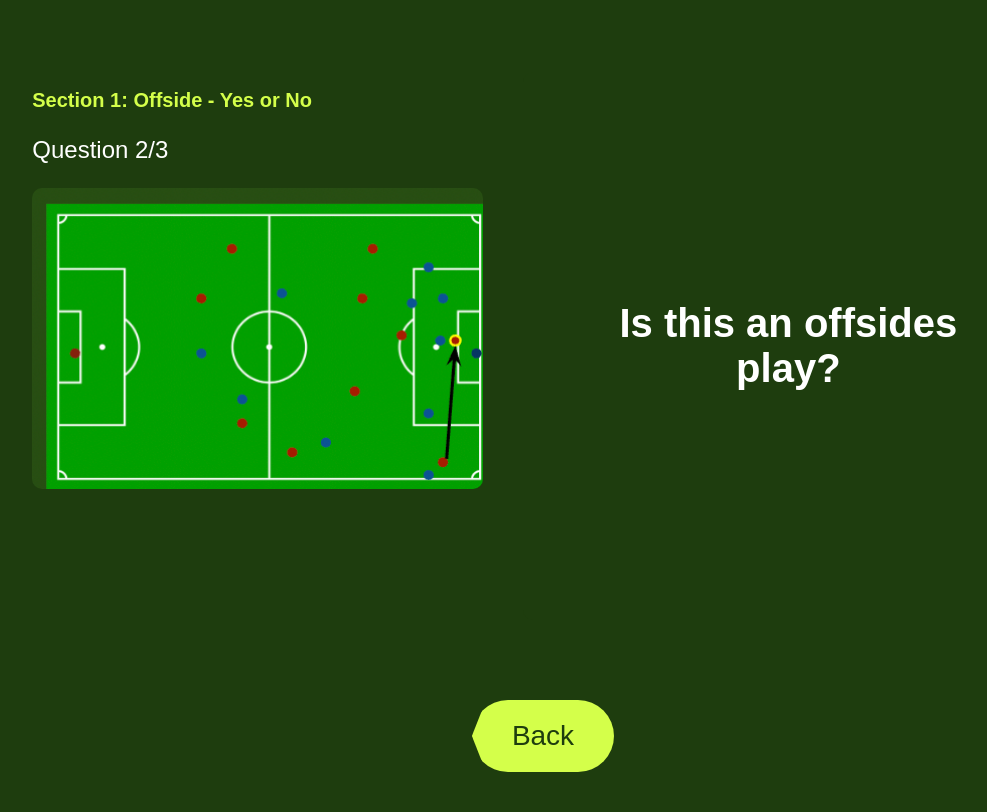
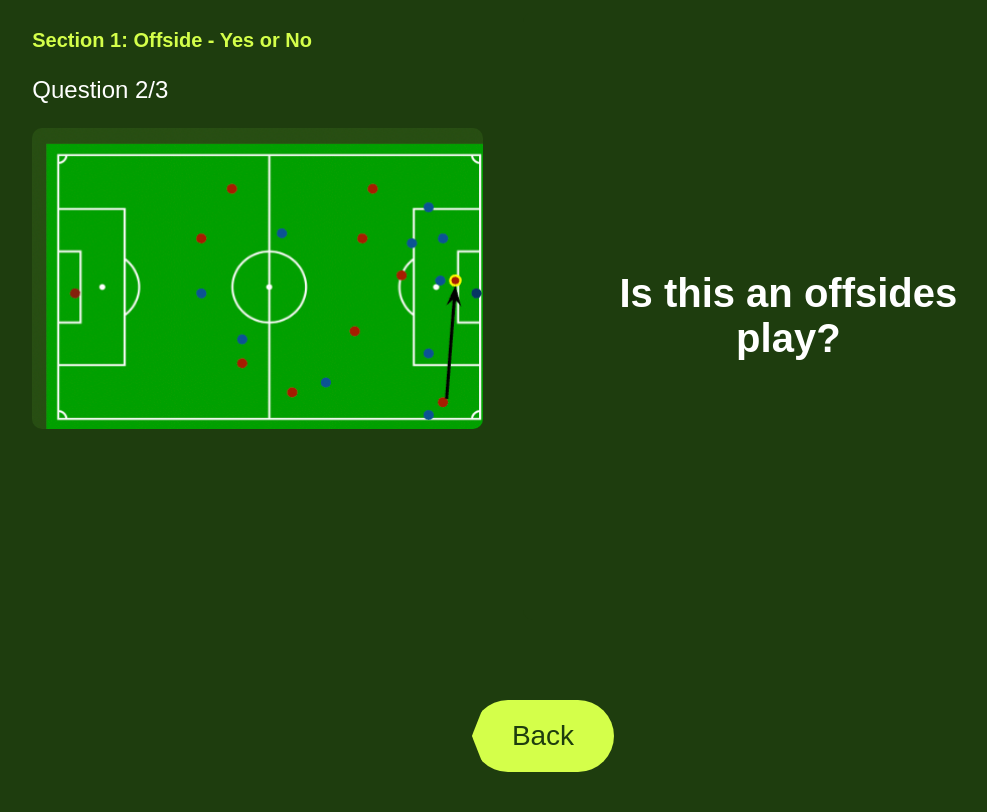
Before and after one commit to anumahmad/coms4170_ui_design_final, a Flask app: page /quiz/1 in a window 1280 px wide. Shown: the part 68-880 px from the top of the page, without its empty margins (97-1084 px from the left). Run offline with Flask 3, Linux system fonts and the light colour scheme; some web fonts are replaced.

Commit message:
Update style.css

```diff
--- a/static/style.css
+++ b/static/style.css
@@ -314,7 +314,7 @@ footer {
     align-items: stretch;
     gap: 40px;
     max-width: 1100px;
-    margin: 60px auto 40px auto;  /* <--- ADDED 60px margin-top */
+    margin: 0 auto 40px auto;
     flex: 1;
 }
 
```
